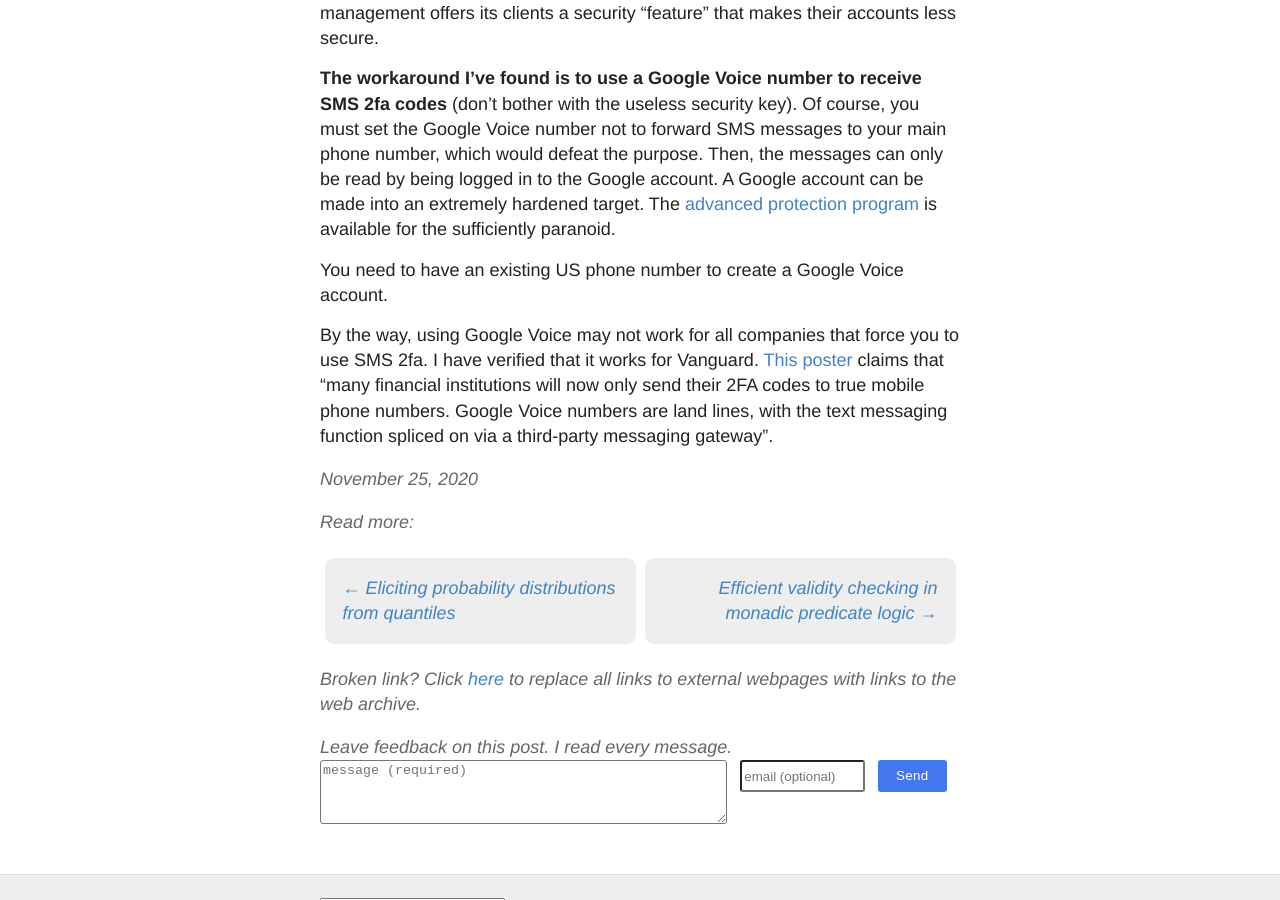
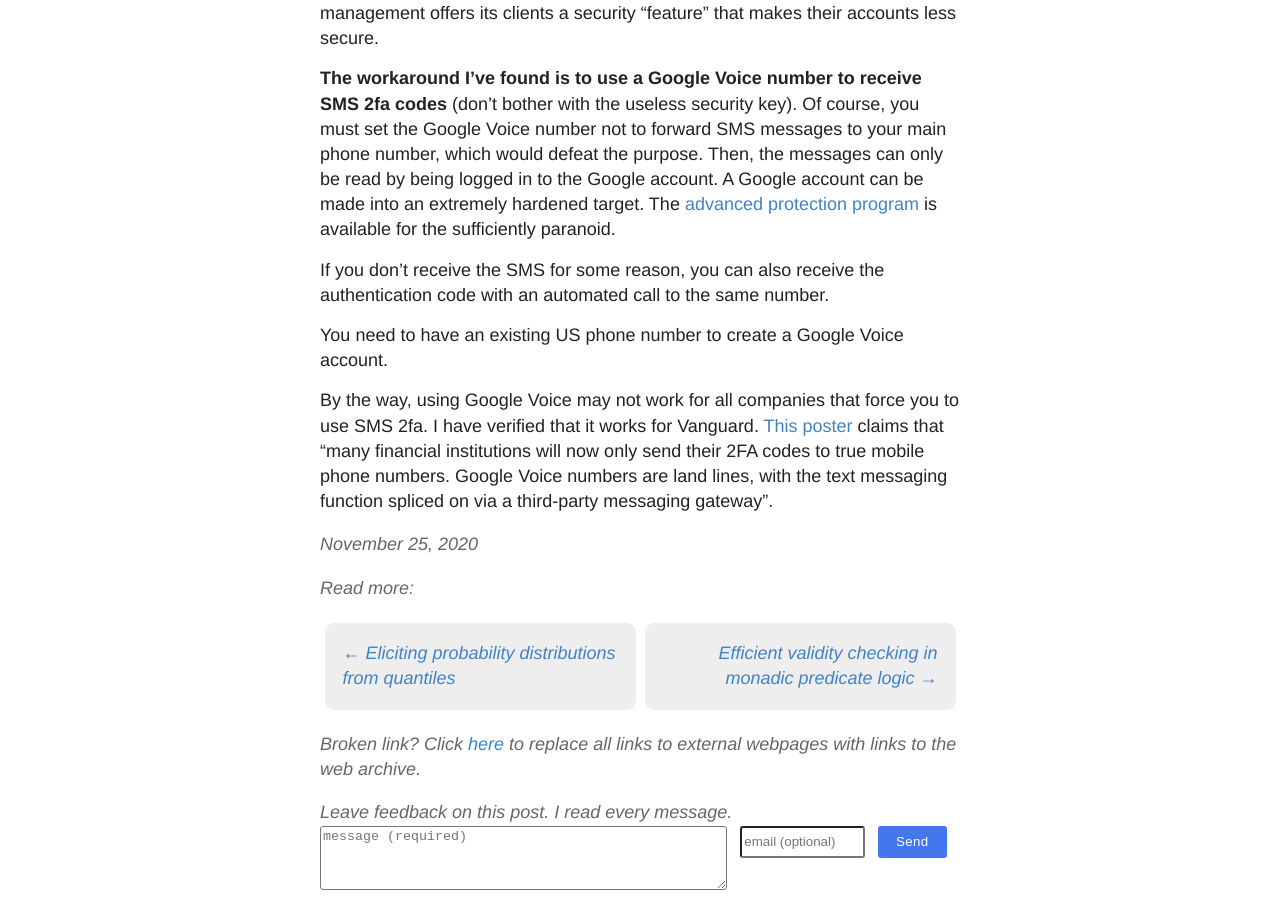
Before and after one commit to fragile-credences/fragile-credences.github.io, a Jekyll site: the page built from _posts/2020-11-25-vanguard.markdown, in a window 1280 px wide and 900 px high, scrolled down 1599 px. Built offline with Jekyll 4.4.1, drawn with Linux system fonts in a browser that asks for light colours; comment, search, counter and statistics services are not loaded.

Commit message:
minor addition update to vanguard

```diff
--- a/_posts/2020-11-25-vanguard.markdown
+++ b/_posts/2020-11-25-vanguard.markdown
@@ -20,6 +20,8 @@ It's disappointing that a company with over 6 trillion dollars of assets under m
 
 **The workaround I've found is to use a Google Voice number to receive SMS 2fa codes** (don't bother with the useless security key). Of course, you must set the Google Voice number not to forward SMS messages to your main phone number, which would defeat the purpose. Then, the messages can only be read by being logged in to the Google account. A Google account can be made into an extremely hardened target. The [advanced protection program](https://landing.google.com/advancedprotection/) is available for the sufficiently paranoid.
 
+If you don't receive the SMS for some reason, you can also receive the authentication code with an automated call to the same number.
+
 You need to have an existing US phone number to create a Google Voice account.
 
 By the way, using Google Voice may not work for all companies that force you to use SMS 2fa. I have verified that it works for Vanguard. [This poster](https://support.google.com/voice/thread/13363202?hl=en&msgid=13363524) claims that "many financial institutions will now only send their 2FA codes to true mobile phone numbers.  Google Voice numbers are land lines, with the text messaging function spliced on via a third-party messaging gateway".
```
